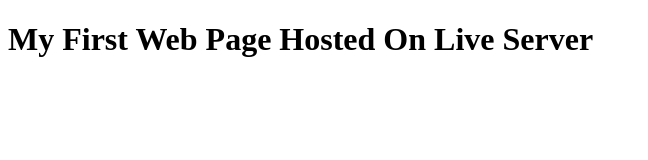
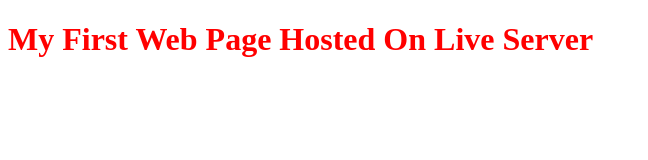
Before and after one commit to abhi091020/Webtech_A4, a plain HTML site: page index.html in a window 1280 px wide. Shown: the whole page, without its empty margins (0-648 px from the left). Drawn offline with Linux system fonts and the light colour scheme.

Commit message:
Update index.html

```diff
--- a/index.html
+++ b/index.html
@@ -6,6 +6,6 @@
     <title>Document</title>
 </head>
 <body>
-    <h1>My First Web Page Hosted On Live Server</h1>
+    <h1 style="color: red;">My First Web Page Hosted On Live Server</h1>
 </body>
 </html>
```
